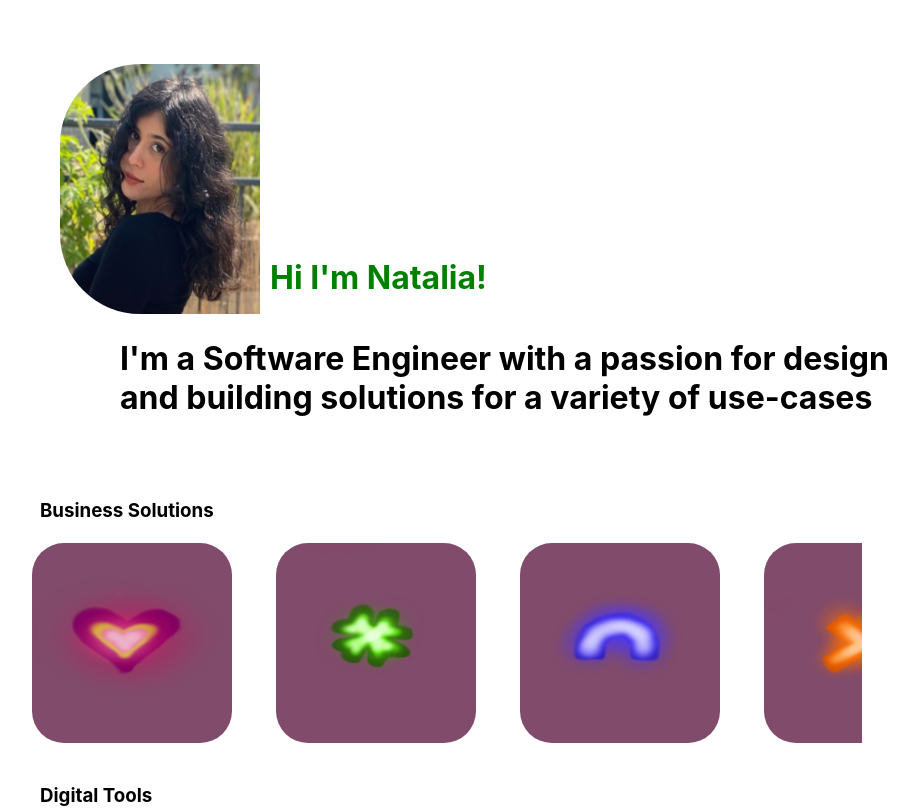
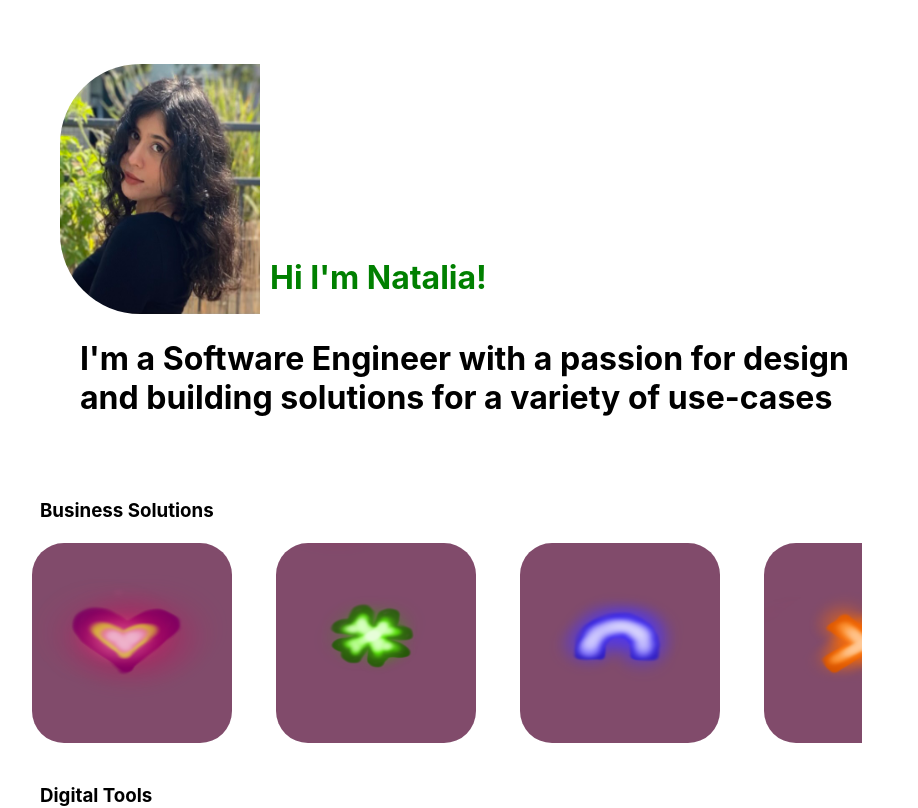
Before and after one commit to ngillca/nataliagill, a React (Create React App) app: page / in a window 1280 px wide. Shown: the top 808 px of the page, without its empty margins (162-1080 px from the left). Built offline with nearby package versions, Linux system fonts and the light colour scheme.

Commit message:
adding personal template

```diff
--- a/src/App.js
+++ b/src/App.js
@@ -24,7 +24,7 @@ function App() {
     </motion.div>
 
     </motion.div>
-    <motion.div className="flex-container sub2" animate={{ x: 90}}>
+    <motion.div className="flex-container sub2" animate={{ x: 50}}>
       <h1>I'm a Software Engineer with a passion for design and building solutions for a variety of use-cases</h1>
     </motion.div>
 
```
